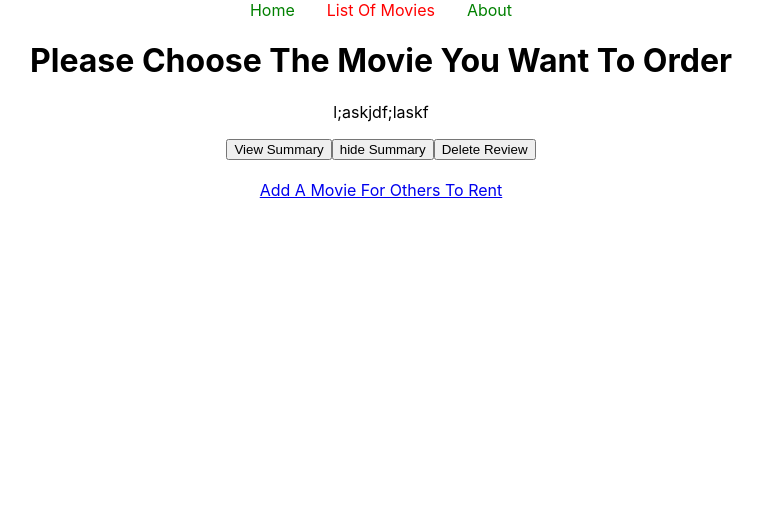
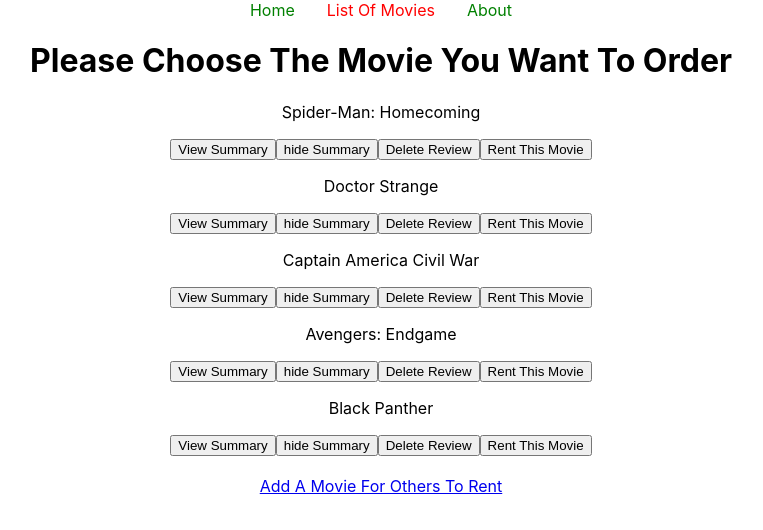
Before and after one commit to harrikhan20/free-movie-rental, a React (Create React App) app: page /home in a window 1280 px wide. Shown: the top 530 px of the page, without its empty margins (259-1022 px from the left). Built offline with nearby package versions, Linux system fonts and the light colour scheme; data requests are answered from the project's data file.

Commit message:
fixed show summary button

```diff
--- a/db.json
+++ b/db.json
@@ -1,9 +1,29 @@
 {
   "movies": [
     {
-      "title": "l;askjdf;laskf",
-      "Summary": "lksdjf",
+      "title": "Spider-Man: Homecoming",
+      "Summary": "Thrilled by his experience with the Avengers, young Peter Parker returns home to live with his Aunt May. Under the watchful eye of mentor Tony Stark, Parker starts to embrace his newfound identity as Spider-Man. He also tries to return to his normal daily routine -- distracted by thoughts of proving himself to be more than just a friendly neighborhood superhero. Peter must soon put his powers to the test when the evil Vulture emerges to threaten everything that he holds dear.",
+      "id": 4
+    },
+    {
+      "title": "Doctor Strange",
+      "Summary": "Dr. Stephen Strange's (Benedict Cumberbatch) life changes after a car accident robs him of the use of his hands. When traditional medicine fails him, he looks for healing, and hope, in a mysterious enclave. He quickly learns that the enclave is at the front line of a battle against unseen dark forces bent on destroying reality. Before long, Strange is forced to choose between his life of fortune and status or leave it all behind to defend the world as the most powerful sorcerer in existence.",
+      "id": 5
+    },
+    {
+      "title": "Captain America Civil War",
+      "Summary": "Political pressure mounts to install a system of accountability when the actions of the Avengers lead to collateral damage. The new status quo deeply divides members of the team. Captain America (Chris Evans) believes superheroes should remain free to defend humanity without government interference. Iron Man (Robert Downey Jr.) sharply disagrees and supports oversight. As the debate escalates into an all-out feud, Black Widow (Scarlett Johansson) and Hawkeye (Jeremy Renner) must pick a side.",
+      "id": 6
+    },
+    {
+      "title": "Avengers: Endgame",
+      "Summary": "Adrift in space with no food or water, Tony Stark sends a message to Pepper Potts as his oxygen supply starts to dwindle. Meanwhile, the remaining Avengers -- Thor, Black Widow, Captain America and Bruce Banner -- must figure out a way to bring back their vanquished allies for an epic showdown with Thanos -- the evil demigod who decimated the planet and the universe.",
       "id": 7
+    },
+    {
+      "title": "Black Panther",
+      "Summary": "After the death of his father, T'Challa returns home to the African nation of Wakanda to take his rightful place as king. When a powerful enemy suddenly reappears, T'Challa's mettle as king -- and as Black Panther -- gets tested when he's drawn into a conflict that puts the fate of Wakanda and the entire world at risk. Faced with treachery and danger, the young king must rally his allies and release the full power of Black Panther to defeat his foes and secure the safety of his people.",
+      "id": 8
     }
   ]
 }
--- a/src/components/MovieSummary.js
+++ b/src/components/MovieSummary.js
@@ -1,5 +1,6 @@
 import { getMouseEventOptions } from '@testing-library/user-event/dist/utils';
 import React, {useState} from 'react'
+import { Link } from 'react-router-dom';
 
 
 
@@ -7,7 +8,7 @@
 function MovieSummary({movies}) {
     const [show, visible] = useState(false)
 
-    function deleteMovie(id) {
+   function deleteMovie(id) {
         fetch(`http://localhost:3001/movies/${id}`, {
             method: 'DELETE'
         }). then((result) => {
@@ -20,13 +21,7 @@
 
 
 
-      }
-
-
-
-
-
-
+     }
 
 
 
@@ -34,12 +29,14 @@
         <div id="">
             <p>{movies.title}</p>
             {
-            show?<p >{movies.summary} </p>:false
+            show?<p> {movies.Summary} </p>:false
             }
 
-            <button onClick={()=>visible(true)}>View Summary</button>
-            <button onClick={()=>visible(false)}>hide Summary</button>
+            <button onClick={()=> visible(true)}>View Summary</button>
+            <button onClick={()=> visible(false)}>hide Summary</button>
             <button onClick={() => deleteMovie(movies.id)}>Delete Review</button>
+            <button><Link></Link>Rent This Movie </button>
+
 
         </div>
     )
```
Also changed, not shown: src/components/EditMovieForm.js (deleted).
